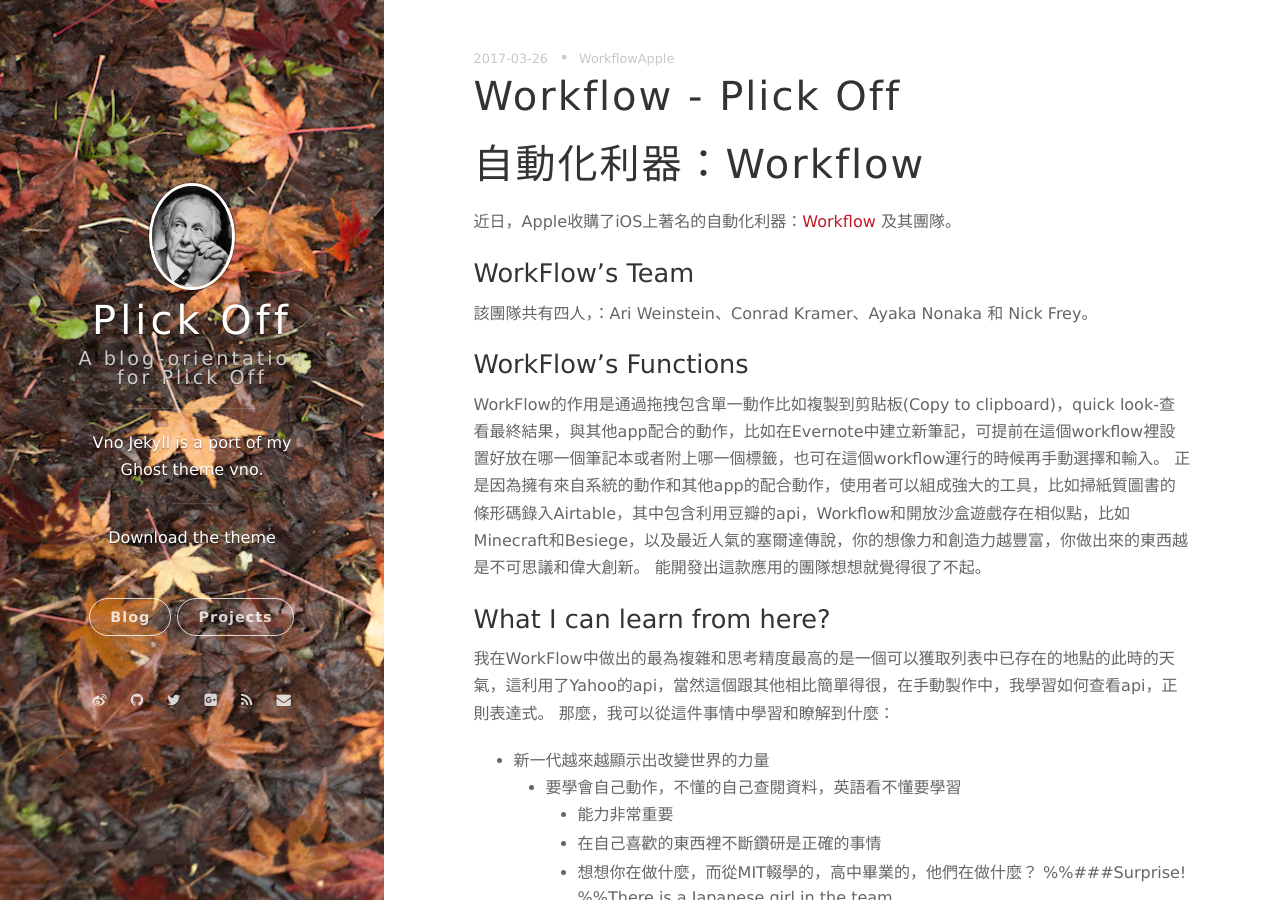
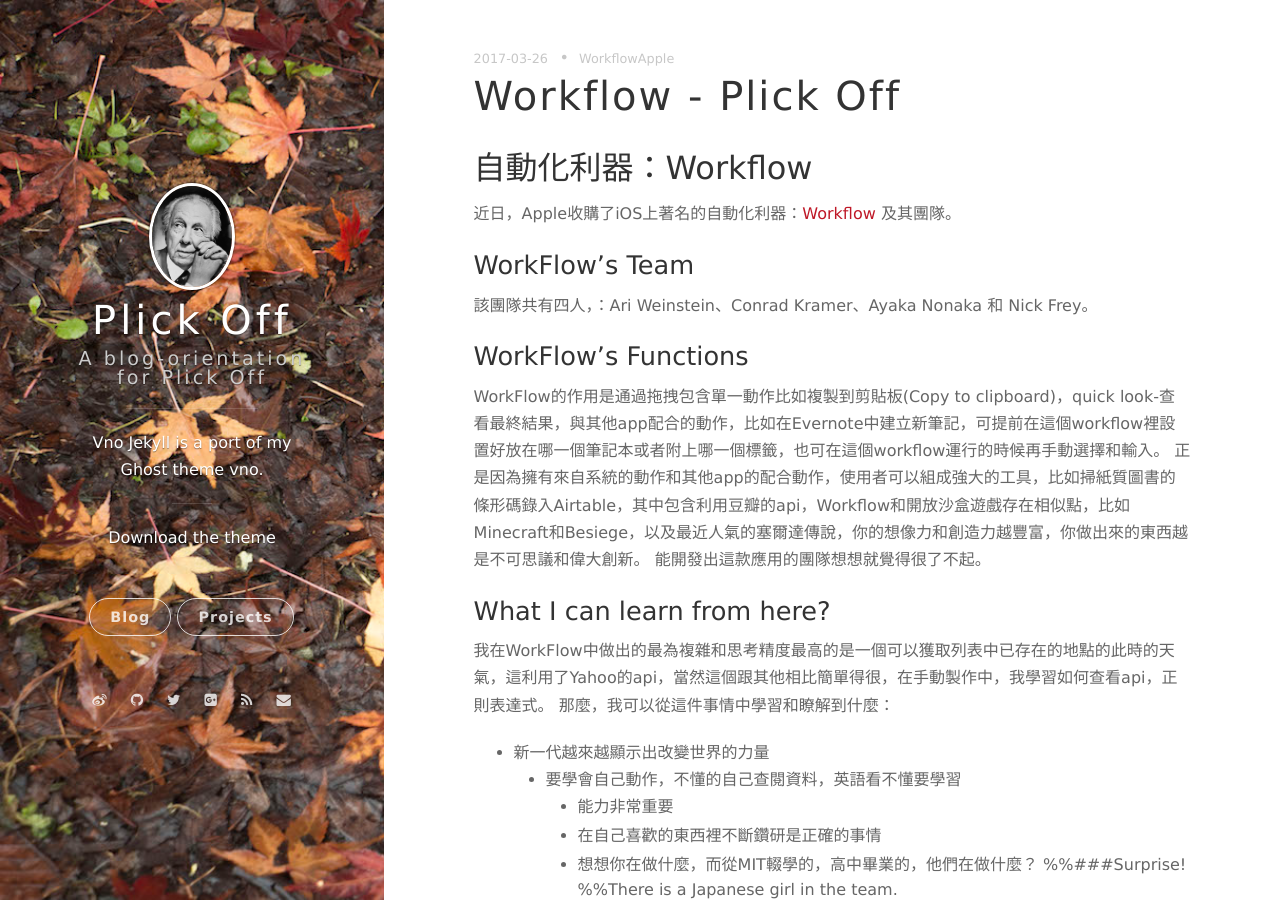
Before and after one commit to plickoff/plickoff.github.io, a Jekyll site: the page built from _posts/2017-03-26-Workflow.md, in a window 1280 px wide and 900 px high. Built offline with Jekyll 4.4.1, drawn with Linux system fonts in a browser that asks for light colours; nearby versions of some CDN libraries; comment, search, counter and statistics services are not loaded.

```diff
--- a/_posts/2017-03-26-Workflow.md
+++ b/_posts/2017-03-26-Workflow.md
@@ -6,7 +6,7 @@ tags: Workflow Apple
 ---
 
 
-# 自動化利器：Workflow
+## 自動化利器：Workflow
 近日，Apple收購了iOS上著名的自動化利器：[Workflow]() 及其團隊。
 ### WorkFlow’s Team
 該團隊共有四人，：Ari Weinstein、Conrad Kramer、Ayaka Nonaka 和 Nick Frey。
```
